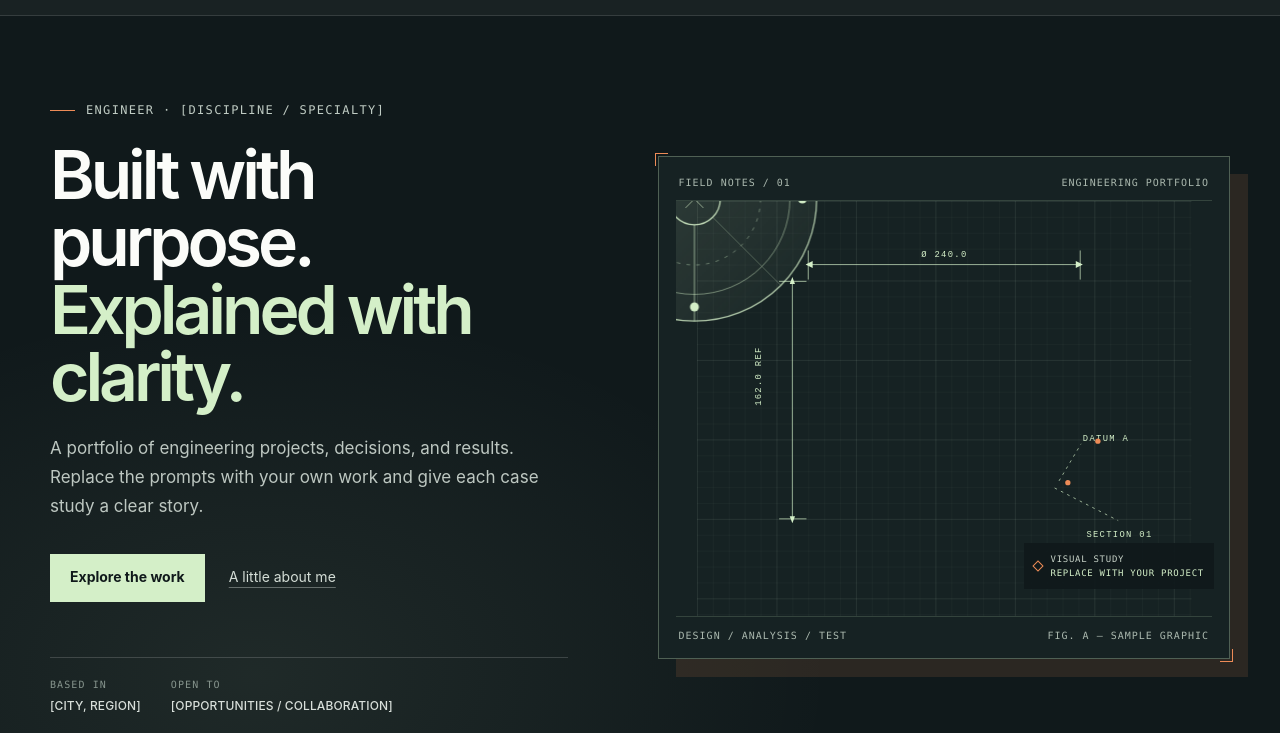
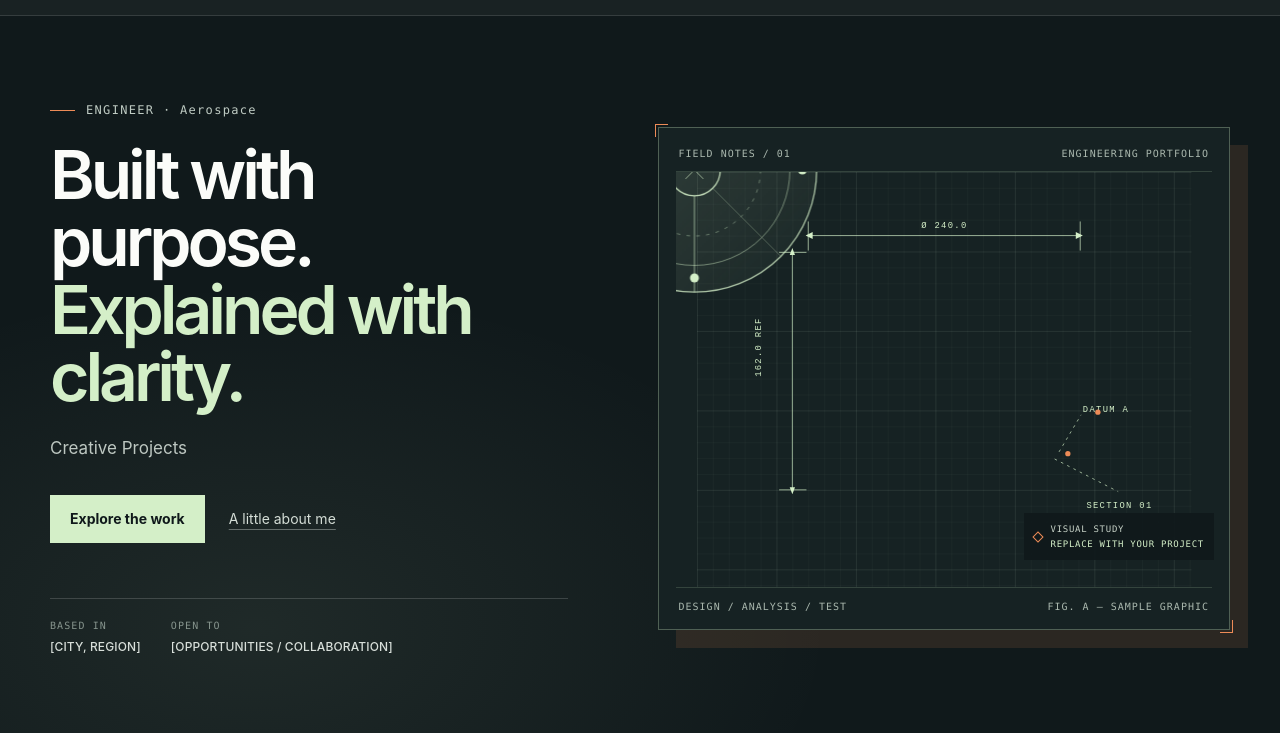
Before and after one commit to caseygustafson38/portfolio, a plain HTML site: page index.html in a window 1280 px wide. Shown: the part 67-800 px from the top of the page. Drawn offline with Linux system fonts and the light colour scheme.

Commit message:
Updated some Titles Test

```diff
--- a/index.html
+++ b/index.html
@@ -5,7 +5,7 @@
     <meta name="viewport" content="width=device-width, initial-scale=1" />
     <meta name="theme-color" content="#10191b" />
     <meta name="description" content="An engineering portfolio template for clear, evidence-led project case studies." />
-    <title>Engineering Portfolio — [Your Name]</title>
+    <title>Engineering Portfolio — Casey Gustafson</title>
     <link rel="icon" href="./mark.svg" type="image/svg+xml" />
     <link rel="stylesheet" href="./site.css" />
     <script src="./site.js" defer></script>
@@ -35,9 +35,9 @@
       <section class="hero" id="top" aria-labelledby="hero-title">
         <div class="hero-grid wrap">
           <div class="hero-copy">
-            <p class="eyebrow"><span class="eyebrow-line"></span> ENGINEER · [DISCIPLINE / SPECIALTY]</p>
+            <p class="eyebrow"><span class="eyebrow-line"></span> ENGINEER · Aerospace</p>
             <h1 id="hero-title">Built with purpose.<br /><span>Explained with clarity.</span></h1>
-            <p class="hero-intro">A portfolio of engineering projects, decisions, and results. Replace the prompts with your own work and give each case study a clear story.</p>
+            <p class="hero-intro">Creative Projects</p>
             <div class="hero-actions">
               <a class="button button-primary" href="#work">Explore the work</a>
               <a class="text-link" href="#about">A little about me</a>
```
